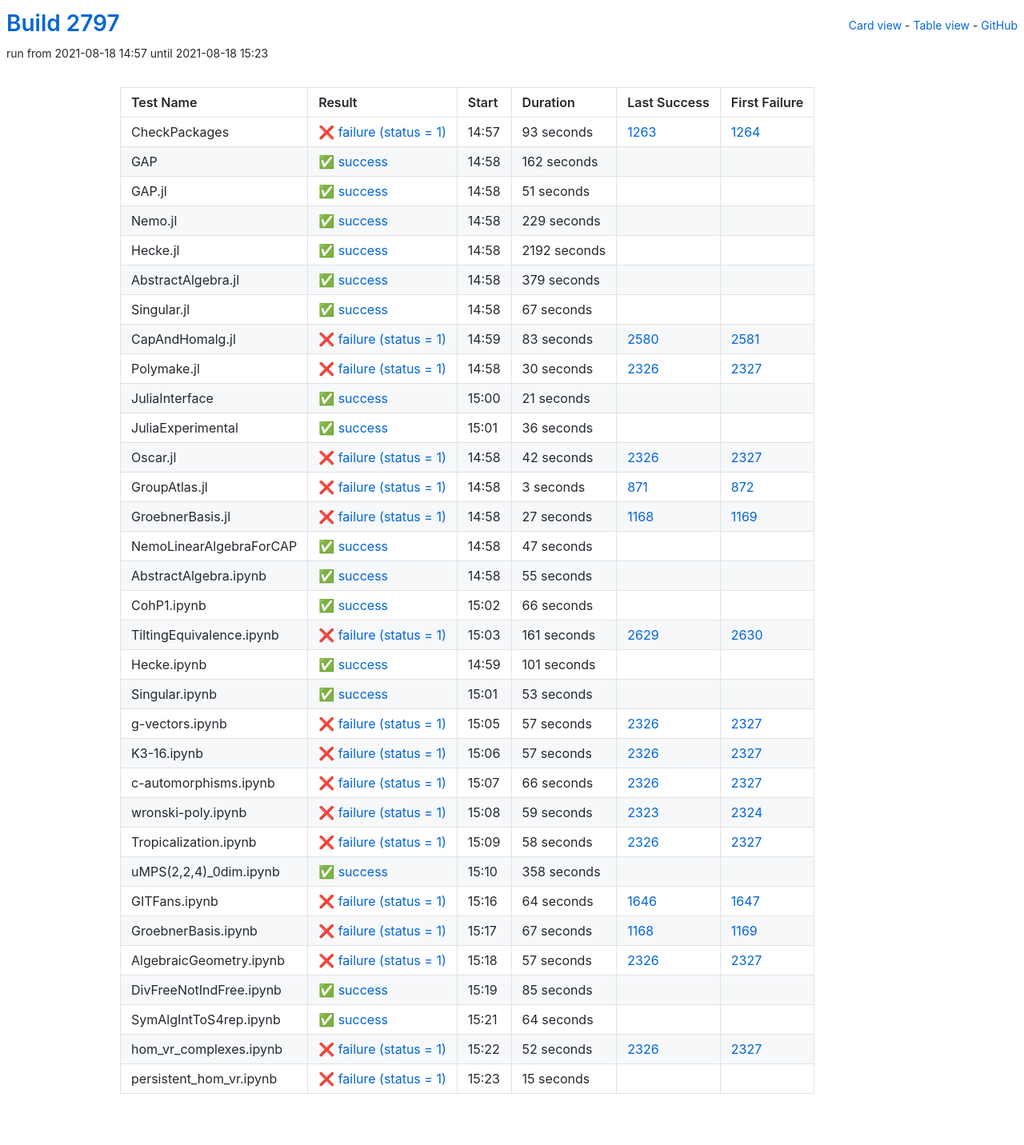
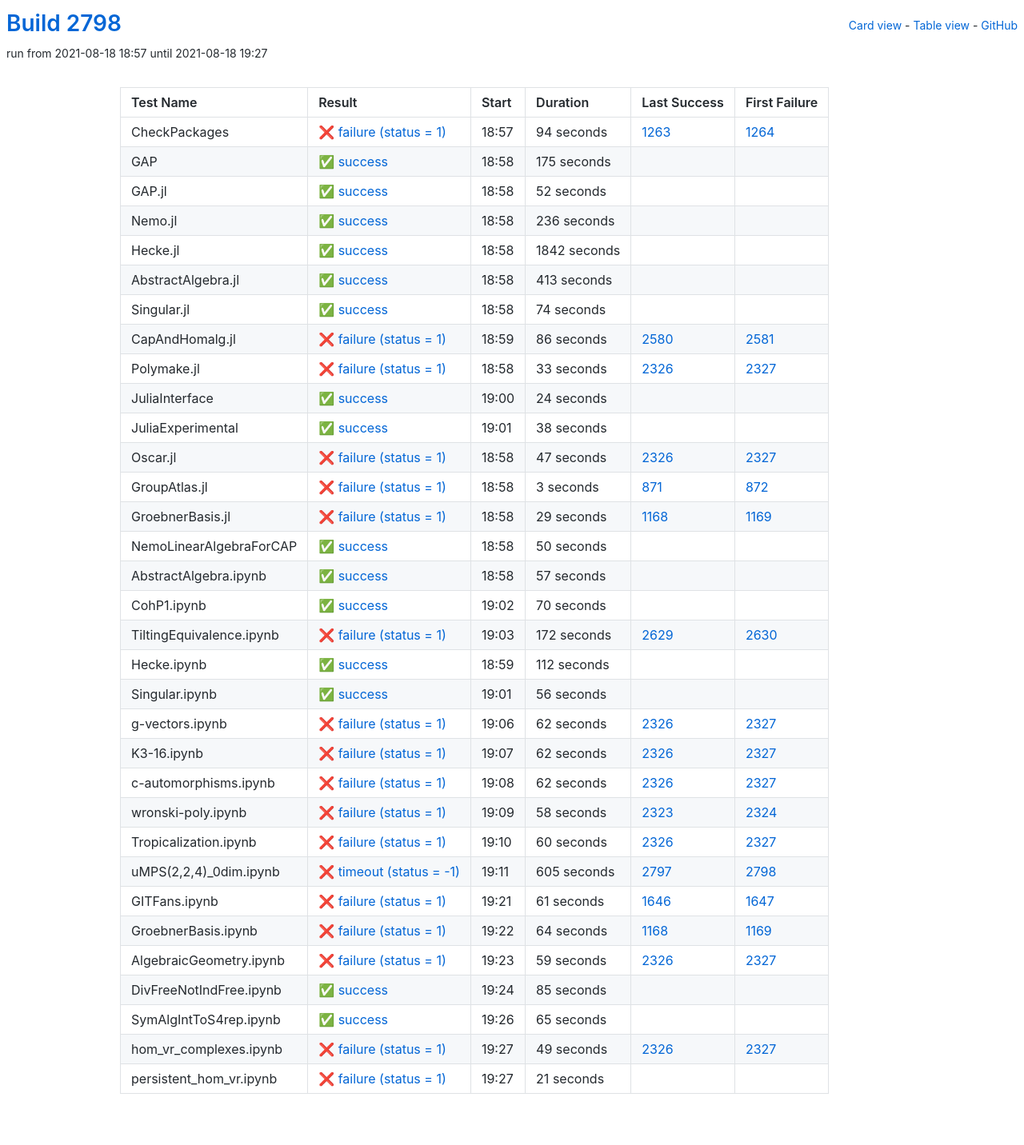
Before and after one commit to oscar-system/oscar-ci-status-stable, a Jekyll site: the page built from table.html, in a window 1280 px wide. Shown: the whole page at 80% size. Built offline with Jekyll 4.4.1, drawn with Linux system fonts in a browser that asks for light colours.

Commit message:
Build #2798

```diff
--- a/_data/ci.yml
+++ b/_data/ci.yml
@@ -1,6 +1,6 @@
 ---
-build: 2797
-build_url: https://oscarci.mathematik.uni-kl.de/job/oscar-stable/2797/
+build: 2798
+build_url: https://oscarci.mathematik.uni-kl.de/job/oscar-stable/2798/
 job: oscar-stable
 organization: oscar-system
 repo: oscar-ci-status-stable
@@ -8,152 +8,152 @@ repourl: https://github.com/oscar-system/oscar-ci-status-stable
 tests:
 - name: CheckPackages
   id: checkpackages
-  log: https://oscarci.mathematik.uni-kl.de/job/oscar-stable/2797/artifact/logs/build-2797/CheckPackages.log
-  start: 2021-08-18 14:57
+  log: https://oscarci.mathematik.uni-kl.de/job/oscar-stable/2798/artifact/logs/build-2798/CheckPackages.log
+  start: 2021-08-18 18:57
   success: false
   exitcode: 1
   status: failure
-  duration: 93
+  duration: 94
   last_success: 1263
   last_success_url: https://oscarci.mathematik.uni-kl.de/job/oscar-stable/1263/
   first_failure: 1264
   first_failure_url: https://oscarci.mathematik.uni-kl.de/job/oscar-stable/1264/
 - name: GAP
   id: gap
-  log: https://oscarci.mathematik.uni-kl.de/job/oscar-stable/2797/artifact/logs/build-2797/GAP.log
-  start: 2021-08-18 14:58
+  log: https://oscarci.mathematik.uni-kl.de/job/oscar-stable/2798/artifact/logs/build-2798/GAP.log
+  start: 2021-08-18 18:58
   success: true
   exitcode: 0
   status: success
-  duration: 162
+  duration: 175
   last_success: false
   last_success_url:
   first_failure: false
   first_failure_url:
 - name: GAP.jl
   id: gap-jl
-  log: https://oscarci.mathematik.uni-kl.de/job/oscar-stable/2797/artifact/logs/build-2797/GAP.jl.log
-  start: 2021-08-18 14:58
+  log: https://oscarci.mathematik.uni-kl.de/job/oscar-stable/2798/artifact/logs/build-2798/GAP.jl.log
+  start: 2021-08-18 18:58
   success: true
   exitcode: 0
   status: success
-  duration: 51
+  duration: 52
   last_success: false
   last_success_url:
   first_failure: false
   first_failure_url:
 - name: Nemo.jl
   id: nemo-jl
-  log: https://oscarci.mathematik.uni-kl.de/job/oscar-stable/2797/artifact/logs/build-2797/Nemo.jl.log
-  start: 2021-08-18 14:58
+  log: https://oscarci.mathematik.uni-kl.de/job/oscar-stable/2798/artifact/logs/build-2798/Nemo.jl.log
+  start: 2021-08-18 18:58
   success: true
   exitcode: 0
   status: success
-  duration: 229
+  duration: 236
   last_success: false
   last_success_url:
   first_failure: false
   first_failure_url:
 - name: Hecke.jl
   id: hecke-jl
-  log: https://oscarci.mathematik.uni-kl.de/job/oscar-stable/2797/artifact/logs/build-2797/Hecke.jl.log
-  start: 2021-08-18 14:58
+  log: https://oscarci.mathematik.uni-kl.de/job/oscar-stable/2798/artifact/logs/build-2798/Hecke.jl.log
+  start: 2021-08-18 18:58
   success: true
   exitcode: 0
   status: success
-  duration: 2192
+  duration: 1842
   last_success: false
   last_success_url:
   first_failure: false
   first_failure_url:
 - name: AbstractAlgebra.jl
   id: abstractalgebra-jl
-  log: https://oscarci.mathematik.uni-kl.de/job/oscar-stable/2797/artifact/logs/build-2797/AbstractAlgebra.jl.log
-  start: 2021-08-18 14:58
+  log: https://oscarci.mathematik.uni-kl.de/job/oscar-stable/2798/artifact/logs/build-2798/AbstractAlgebra.jl.log
+  start: 2021-08-18 18:58
   success: true
   exitcode: 0
   status: success
-  duration: 379
+  duration: 413
   last_success: false
   last_success_url:
   first_failure: false
   first_failure_url:
 - name: Singular.jl
   id: singular-jl
-  log: https://oscarci.mathematik.uni-kl.de/job/oscar-stable/2797/artifact/logs/build-2797/Singular.jl.log
-  start: 2021-08-18 14:58
+  log: https://oscarci.mathematik.uni-kl.de/job/oscar-stable/2798/artifact/logs/build-2798/Singular.jl.log
+  start: 2021-08-18 18:58
   success: true
   exitcode: 0
   status: success
-  duration: 67
+  duration: 74
   last_success: false
   last_success_url:
   first_failure: false
   first_failure_url:
 - name: CapAndHomalg.jl
   id: capandhomalg-jl
-  log: https://oscarci.mathematik.uni-kl.de/job/oscar-stable/2797/artifact/logs/build-2797/CapAndHomalg.jl.log
-  start: 2021-08-18 14:59
+  log: https://oscarci.mathematik.uni-kl.de/job/oscar-stable/2798/artifact/logs/build-2798/CapAndHomalg.jl.log
+  start: 2021-08-18 18:59
   success: false
   exitcode: 1
   status: failure
-  duration: 83
+  duration: 86
   last_success: 2580
   last_success_url: https://oscarci.mathematik.uni-kl.de/job/oscar-stable/2580/
   first_failure: 2581
   first_failure_url: https://oscarci.mathematik.uni-kl.de/job/oscar-stable/2581/
 - name: Polymake.jl
   id: polymake-jl
-  log: https://oscarci.mathematik.uni-kl.de/job/oscar-stable/2797/artifact/logs/build-2797/Polymake.jl.log
-  start: 2021-08-18 14:58
+  log: https://oscarci.mathematik.uni-kl.de/job/oscar-stable/2798/artifact/logs/build-2798/Polymake.jl.log
+  start: 2021-08-18 18:58
   success: false
   exitcode: 1
   status: failure
-  duration: 30
+  duration: 33
   last_success: 2326
   last_success_url: https://oscarci.mathematik.uni-kl.de/job/oscar-stable/2326/
   first_failure: 2327
   first_failure_url: https://oscarci.mathematik.uni-kl.de/job/oscar-stable/2327/
 - name: JuliaInterface
   id: juliainterface
-  log: https://oscarci.mathematik.uni-kl.de/job/oscar-stable/2797/artifact/logs/build-2797/JuliaInterface.log
-  start: 2021-08-18 15:00
+  log: https://oscarci.mathematik.uni-kl.de/job/oscar-stable/2798/artifact/logs/build-2798/JuliaInterface.log
+  start: 2021-08-18 19:00
   success: true
   exitcode: 0
   status: success
-  duration: 21
+  duration: 24
   last_success: false
   last_success_url:
   first_failure: false
   first_failure_url:
 - name: JuliaExperimental
   id: juliaexperimental
-  log: https://oscarci.mathematik.uni-kl.de/job/oscar-stable/2797/artifact/logs/build-2797/JuliaExperimental.log
-  start: 2021-08-18 15:01
+  log: https://oscarci.mathematik.uni-kl.de/job/oscar-stable/2798/artifact/logs/build-2798/JuliaExperimental.log
+  start: 2021-08-18 19:01
   success: true
   exitcode: 0
   status: success
-  duration: 36
+  duration: 38
   last_success: false
   last_success_url:
   first_failure: false
   first_failure_url:
 - name: Oscar.jl
   id: oscar-jl
-  log: https://oscarci.mathematik.uni-kl.de/job/oscar-stable/2797/artifact/logs/build-2797/Oscar.jl.log
-  start: 2021-08-18 14:58
+  log: https://oscarci.mathematik.uni-kl.de/job/oscar-stable/2798/artifact/logs/build-2798/Oscar.jl.log
+  start: 2021-08-18 18:58
   success: false
   exitcode: 1
   status: failure
-  duration: 42
+  duration: 47
   last_success: 2326
   last_success_url: https://oscarci.mathematik.uni-kl.de/job/oscar-stable/2326/
   first_failure: 2327
   first_failure_url: https://oscarci.mathematik.uni-kl.de/job/oscar-stable/2327/
 - name: GroupAtlas.jl
   id: groupatlas-jl
-  log: https://oscarci.mathematik.uni-kl.de/job/oscar-stable/2797/artifact/logs/build-2797/GroupAtlas.jl.log
-  start: 2021-08-18 14:58
+  log: https://oscarci.mathematik.uni-kl.de/job/oscar-stable/2798/artifact/logs/build-2798/GroupAtlas.jl.log
+  start: 2021-08-18 18:58
   success: false
   exitcode: 1
   status: failure
@@ -164,200 +164,200 @@ tests:
   first_failure_url: https://oscarci.mathematik.uni-kl.de/job/oscar-stable/872/
 - name: GroebnerBasis.jl
   id: groebnerbasis-jl
-  log: https://oscarci.mathematik.uni-kl.de/job/oscar-stable/2797/artifact/logs/build-2797/GroebnerBasis.jl.log
-  start: 2021-08-18 14:58
+  log: https://oscarci.mathematik.uni-kl.de/job/oscar-stable/2798/artifact/logs/build-2798/GroebnerBasis.jl.log
+  start: 2021-08-18 18:58
   success: false
   exitcode: 1
   status: failure
-  duration: 27
+  duration: 29
   last_success: 1168
   last_success_url: https://oscarci.mathematik.uni-kl.de/job/oscar-stable/1168/
   first_failure: 1169
   first_failure_url: https://oscarci.mathematik.uni-kl.de/job/oscar-stable/1169/
 - name: NemoLinearAlgebraForCAP
   id: nemolinearalgebraforcap
-  log: https://oscarci.mathematik.uni-kl.de/job/oscar-stable/2797/artifact/logs/build-2797/NemoLinearAlgebraForCAP.log
-  start: 2021-08-18 14:58
+  log: https://oscarci.mathematik.uni-kl.de/job/oscar-stable/2798/artifact/logs/build-2798/NemoLinearAlgebraForCAP.log
+  start: 2021-08-18 18:58
   success: true
   exitcode: 0
   status: success
-  duration: 47
+  duration: 50
   last_success: false
   last_success_url:
   first_failure: false
   first_failure_url:
 - name: AbstractAlgebra.ipynb
   id: abstractalgebra-ipynb
-  log: https://oscarci.mathematik.uni-kl.de/job/oscar-stable/2797/artifact/logs/build-2797/AbstractAlgebra.ipynb.log
-  start: 2021-08-18 14:58
+  log: https://oscarci.mathematik.uni-kl.de/job/oscar-stable/2798/artifact/logs/build-2798/AbstractAlgebra.ipynb.log
+  start: 2021-08-18 18:58
   success: true
   exitcode: 0
   status: success
-  duration: 55
+  duration: 57
   last_success: false
   last_success_url:
   first_failure: false
   first_failure_url:
 - name: CohP1.ipynb
   id: cohp1-ipynb
-  log: https://oscarci.mathematik.uni-kl.de/job/oscar-stable/2797/artifact/logs/build-2797/CohP1.ipynb.log
-  start: 2021-08-18 15:02
+  log: https://oscarci.mathematik.uni-kl.de/job/oscar-stable/2798/artifact/logs/build-2798/CohP1.ipynb.log
+  start: 2021-08-18 19:02
   success: true
   exitcode: 0
   status: success
-  duration: 66
+  duration: 70
   last_success: false
   last_success_url:
   first_failure: false
   first_failure_url:
 - name: TiltingEquivalence.ipynb
   id: tiltingequivalence-ipynb
-  log: https://oscarci.mathematik.uni-kl.de/job/oscar-stable/2797/artifact/logs/build-2797/TiltingEquivalence.ipynb.log
-  start: 2021-08-18 15:03
+  log: https://oscarci.mathematik.uni-kl.de/job/oscar-stable/2798/artifact/logs/build-2798/TiltingEquivalence.ipynb.log
+  start: 2021-08-18 19:03
   success: false
   exitcode: 1
   status: failure
-  duration: 161
+  duration: 172
   last_success: 2629
   last_success_url: https://oscarci.mathematik.uni-kl.de/job/oscar-stable/2629/
   first_failure: 2630
   first_failure_url: https://oscarci.mathematik.uni-kl.de/job/oscar-stable/2630/
 - name: Hecke.ipynb
   id: hecke-ipynb
-  log: https://oscarci.mathematik.uni-kl.de/job/oscar-stable/2797/artifact/logs/build-2797/Hecke.ipynb.log
-  start: 2021-08-18 14:59
+  log: https://oscarci.mathematik.uni-kl.de/job/oscar-stable/2798/artifact/logs/build-2798/Hecke.ipynb.log
+  start: 2021-08-18 18:59
   success: true
   exitcode: 0
   status: success
-  duration: 101
+  duration: 112
   last_success: false
   last_success_url:
   first_failure: false
   first_failure_url:
 - name: Singular.ipynb
   id: singular-ipynb
-  log: https://oscarci.mathematik.uni-kl.de/job/oscar-stable/2797/artifact/logs/build-2797/Singular.ipynb.log
-  start: 2021-08-18 15:01
+  log: https://oscarci.mathematik.uni-kl.de/job/oscar-stable/2798/artifact/logs/build-2798/Singular.ipynb.log
+  start: 2021-08-18 19:01
   success: true
   exitcode: 0
   status: success
-  duration: 53
+  duration: 56
   last_success: false
   last_success_url:
   first_failure: false
   first_failure_url:
 - name: g-vectors.ipynb
   id: g-vectors-ipynb
-  log: https://oscarci.mathematik.uni-kl.de/job/oscar-stable/2797/artifact/logs/build-2797/g-vectors.ipynb.log
-  start: 2021-08-18 15:05
+  log: https://oscarci.mathematik.uni-kl.de/job/oscar-stable/2798/artifact/logs/build-2798/g-vectors.ipynb.log
+  start: 2021-08-18 19:06
   success: false
   exitcode: 1
   status: failure
-  duration: 57
+  duration: 62
   last_success: 2326
   last_success_url: https://oscarci.mathematik.uni-kl.de/job/oscar-stable/2326/
   first_failure: 2327
   first_failure_url: https://oscarci.mathematik.uni-kl.de/job/oscar-stable/2327/
 - name: K3-16.ipynb
   id: k3-16-ipynb
-  log: https://oscarci.mathematik.uni-kl.de/job/oscar-stable/2797/artifact/logs/build-2797/K3-16.ipynb.log
-  start: 2021-08-18 15:06
+  log: https://oscarci.mathematik.uni-kl.de/job/oscar-stable/2798/artifact/logs/build-2798/K3-16.ipynb.log
+  start: 2021-08-18 19:07
   success: false
   exitcode: 1
   status: failure
-  duration: 57
+  duration: 62
   last_success: 2326
   last_success_url: https://oscarci.mathematik.uni-kl.de/job/oscar-stable/2326/
   first_failure: 2327
   first_failure_url: https://oscarci.mathematik.uni-kl.de/job/oscar-stable/2327/
 - name: c-automorphisms.ipynb
   id: c-automorphisms-ipynb
-  log: https://oscarci.mathematik.uni-kl.de/job/oscar-stable/2797/artifact/logs/build-2797/c-automorphisms.ipynb.log
-  start: 2021-08-18 15:07
+  log: https://oscarci.mathematik.uni-kl.de/job/oscar-stable/2798/artifact/logs/build-2798/c-automorphisms.ipynb.log
+  start: 2021-08-18 19:08
   success: false
   exitcode: 1
   status: failure
-  duration: 66
+  duration: 62
   last_success: 2326
   last_success_url: https://oscarci.mathematik.uni-kl.de/job/oscar-stable/2326/
   first_failure: 2327
   first_failure_url: https://oscarci.mathematik.uni-kl.de/job/oscar-stable/2327/
 - name: wronski-poly.ipynb
   id: wronski-poly-ipynb
-  log: https://oscarci.mathematik.uni-kl.de/job/oscar-stable/2797/artifact/logs/build-2797/wronski-poly.ipynb.log
-  start: 2021-08-18 15:08
+  log: https://oscarci.mathematik.uni-kl.de/job/oscar-stable/2798/artifact/logs/build-2798/wronski-poly.ipynb.log
+  start: 2021-08-18 19:09
   success: false
   exitcode: 1
   status: failure
-  duration: 59
+  duration: 58
   last_success: 2323
   last_success_url: https://oscarci.mathematik.uni-kl.de/job/oscar-stable/2323/
   first_failure: 2324
   first_failure_url: https://oscarci.mathematik.uni-kl.de/job/oscar-stable/2324/
 - name: Tropicalization.ipynb
   id: tropicalization-ipynb
-  log: https://oscarci.mathematik.uni-kl.de/job/oscar-stable/2797/artifact/logs/build-2797/Tropicalization.ipynb.log
-  start: 2021-08-18 15:09
+  log: https://oscarci.mathematik.uni-kl.de/job/oscar-stable/2798/artifact/logs/build-2798/Tropicalization.ipynb.log
+  start: 2021-08-18 19:10
   success: false
   exitcode: 1
   status: failure
-  duration: 58
+  duration: 60
   last_success: 2326
   last_success_url: https://oscarci.mathematik.uni-kl.de/job/oscar-stable/2326/
   first_failure: 2327
   first_failure_url: https://oscarci.mathematik.uni-kl.de/job/oscar-stable/2327/
 - name: uMPS(2,2,4)_0dim.ipynb
   id: umps-2-2-4-0dim-ipynb
-  log: https://oscarci.mathematik.uni-kl.de/job/oscar-stable/2797/artifact/logs/build-2797/uMPS-2-2-4-_0dim.ipynb.log
-  start: 2021-08-18 15:10
-  success: true
-  exitcode: 0
-  status: success
-  duration: 358
-  last_success: false
-  last_success_url:
-  first_failure: false
-  first_failure_url:
+  log: https://oscarci.mathematik.uni-kl.de/job/oscar-stable/2798/artifact/logs/build-2798/uMPS-2-2-4-_0dim.ipynb.log
+  start: 2021-08-18 19:11
+  success: false
+  exitcode: -1
+  status: timeout
+  duration: 605
+  last_success: 2797
+  last_success_url: https://oscarci.mathematik.uni-kl.de/job/oscar-stable/2797/
+  first_failure: 2798
+  first_failure_url: https://oscarci.mathematik.uni-kl.de/job/oscar-stable/2798/
 - name: GITFans.ipynb
   id: gitfans-ipynb
-  log: https://oscarci.mathematik.uni-kl.de/job/oscar-stable/2797/artifact/logs/build-2797/GITFans.ipynb.log
-  start: 2021-08-18 15:16
+  log: https://oscarci.mathematik.uni-kl.de/job/oscar-stable/2798/artifact/logs/build-2798/GITFans.ipynb.log
+  start: 2021-08-18 19:21
   success: false
   exitcode: 1
   status: failure
-  duration: 64
+  duration: 61
   last_success: 1646
   last_success_url: https://oscarci.mathematik.uni-kl.de/job/oscar-stable/1646/
   first_failure: 1647
   first_failure_url: https://oscarci.mathematik.uni-kl.de/job/oscar-stable/1647/
 - name: GroebnerBasis.ipynb
   id: groebnerbasis-ipynb
-  log: https://oscarci.mathematik.uni-kl.de/job/oscar-stable/2797/artifact/logs/build-2797/GroebnerBasis.ipynb.log
-  start: 2021-08-18 15:17
+  log: https://oscarci.mathematik.uni-kl.de/job/oscar-stable/2798/artifact/logs/build-2798/GroebnerBasis.ipynb.log
+  start: 2021-08-18 19:22
   success: false
   exitcode: 1
   status: failure
-  duration: 67
+  duration: 64
   last_success: 1168
   last_success_url: https://oscarci.mathematik.uni-kl.de/job/oscar-stable/1168/
   first_failure: 1169
   first_failure_url: https://oscarci.mathematik.uni-kl.de/job/oscar-stable/1169/
 - name: AlgebraicGeometry.ipynb
   id: algebraicgeometry-ipynb
-  log: https://oscarci.mathematik.uni-kl.de/job/oscar-stable/2797/artifact/logs/build-2797/AlgebraicGeometry.ipynb.log
-  start: 2021-08-18 15:18
+  log: https://oscarci.mathematik.uni-kl.de/job/oscar-stable/2798/artifact/logs/build-2798/AlgebraicGeometry.ipynb.log
+  start: 2021-08-18 19:23
   success: false
   exitcode: 1
   status: failure
-  duration: 57
+  duration: 59
   last_success: 2326
   last_success_url: https://oscarci.mathematik.uni-kl.de/job/oscar-stable/2326/
   first_failure: 2327
   first_failure_url: https://oscarci.mathematik.uni-kl.de/job/oscar-stable/2327/
 - name: DivFreeNotIndFree.ipynb
   id: divfreenotindfree-ipynb
-  log: https://oscarci.mathematik.uni-kl.de/job/oscar-stable/2797/artifact/logs/build-2797/DivFreeNotIndFree.ipynb.log
-  start: 2021-08-18 15:19
+  log: https://oscarci.mathematik.uni-kl.de/job/oscar-stable/2798/artifact/logs/build-2798/DivFreeNotIndFree.ipynb.log
+  start: 2021-08-18 19:24
   success: true
   exitcode: 0
   status: success
@@ -368,36 +368,36 @@ tests:
   first_failure_url:
 - name: SymAlgIntToS4rep.ipynb
   id: symalginttos4rep-ipynb
-  log: https://oscarci.mathematik.uni-kl.de/job/oscar-stable/2797/artifact/logs/build-2797/SymAlgIntToS4rep.ipynb.log
-  start: 2021-08-18 15:21
+  log: https://oscarci.mathematik.uni-kl.de/job/oscar-stable/2798/artifact/logs/build-2798/SymAlgIntToS4rep.ipynb.log
+  start: 2021-08-18 19:26
   success: true
   exitcode: 0
   status: success
-  duration: 64
+  duration: 65
   last_success: false
   last_success_url:
   first_failure: false
   first_failure_url:
 - name: hom_vr_complexes.ipynb
   id: hom-vr-complexes-ipynb
-  log: https://oscarci.mathematik.uni-kl.de/job/oscar-stable/2797/artifact/logs/build-2797/hom_vr_complexes.ipynb.log
-  start: 2021-08-18 15:22
+  log: https://oscarci.mathematik.uni-kl.de/job/oscar-stable/2798/artifact/logs/build-2798/hom_vr_complexes.ipynb.log
+  start: 2021-08-18 19:27
   success: false
   exitcode: 1
   status: failure
-  duration: 52
+  duration: 49
   last_success: 2326
   last_success_url: https://oscarci.mathematik.uni-kl.de/job/oscar-stable/2326/
   first_failure: 2327
   first_failure_url: https://oscarci.mathematik.uni-kl.de/job/oscar-stable/2327/
 - name: persistent_hom_vr.ipynb
   id: persistent-hom-vr-ipynb
-  log: https://oscarci.mathematik.uni-kl.de/job/oscar-stable/2797/artifact/logs/build-2797/persistent_hom_vr.ipynb.log
-  start: 2021-08-18 15:23
+  log: https://oscarci.mathematik.uni-kl.de/job/oscar-stable/2798/artifact/logs/build-2798/persistent_hom_vr.ipynb.log
+  start: 2021-08-18 19:27
   success: false
   exitcode: 1
   status: failure
-  duration: 15
+  duration: 21
   last_success: false
   last_success_url:
   first_failure: false
```
Also changed, not shown: README.md.
